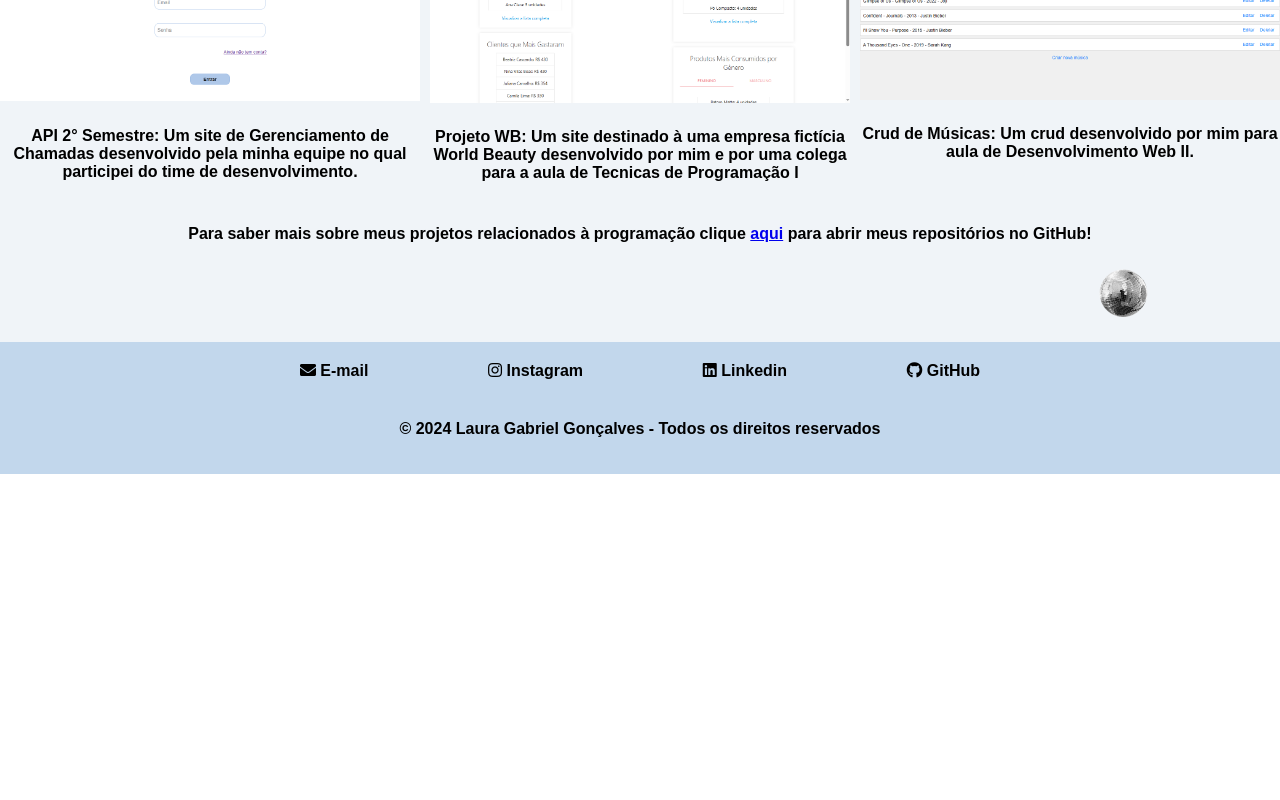
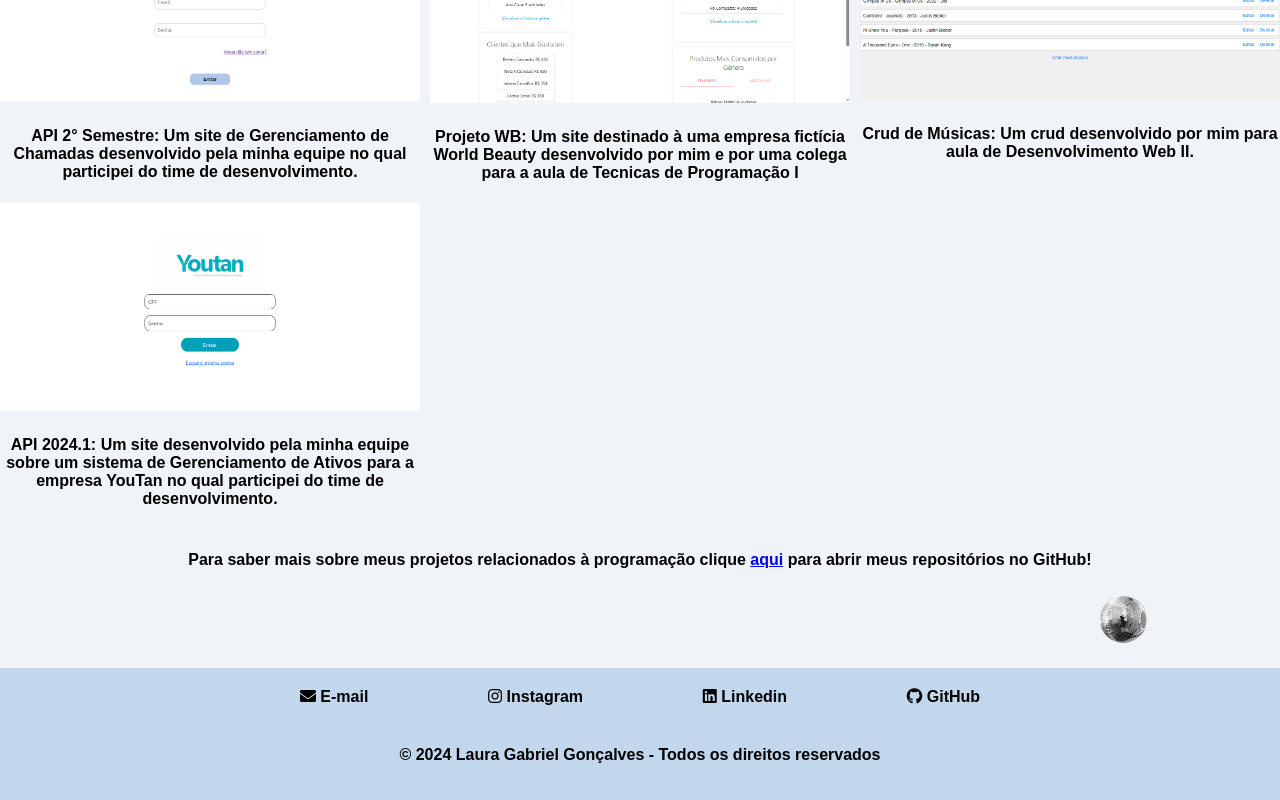
Before and after one commit to eulauragabriel/portfolio-old, a Next.js app: page /projetos in a window 1280 px wide. Shown: the part 773-1573 px from the top of the page. Before the commit the page ends 1247 px from the top, so only its background shows below. Built offline with nearby package versions, Linux system fonts and the light colour scheme; a web font is replaced by a local one.

Commit message:
portfolio atualizado

```diff
--- a/src/pages/projetos.js
+++ b/src/pages/projetos.js
@@ -43,6 +43,14 @@ const Projetos = () => {
           <h4>Crud de Músicas: Um crud desenvolvido por mim para aula de Desenvolvimento Web II.</h4>
         </a>
       </div>
+      <div className={styles.images}>
+        <a href="https://github.com/Equipe-CodeLand/API-2024.1" target="_blank">
+          <img src="/images/projetoVII.png" alt="site api 2024.1" width="30%" />
+          <h4>API 2024.1: Um site desenvolvido pela minha equipe sobre um sistema de Gerenciamento de Ativos para a empresa YouTan no qual participei do time de desenvolvimento.</h4>
+        </a>
+        <a href=""></a>
+        <a href=""></a>
+        </div>
       <div>
         <h4>Para saber mais sobre meus projetos relacionados à programação clique <a href="https://github.com/eulauragabriel" target="_blank"><b>aqui</b></a> para abrir meus repositórios no GitHub!</h4>
       </div>
```
Also changed, not shown: public/images/projetoVII.png (added).
